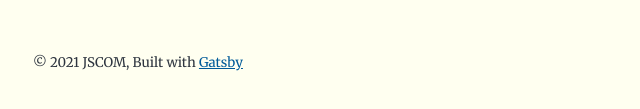
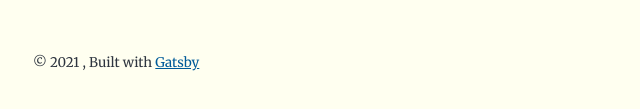
Before and after one commit to jscomu/TestGat, a Gatsby site: page / in a window 1280 px wide. Shown: the part 1276-1385 px from the top of the page, 291-931 px from the left. Built offline with nearby package versions, Linux system fonts and the light colour scheme; Gatsby itself is replaced by a stand-in of ours.

Commit message:
fix foot1

```diff
--- a/src/components/layout.js
+++ b/src/components/layout.js
@@ -25,7 +25,7 @@ const Layout = ({ location, title, children }) => {
       <header className="global-header">{header}</header>
       <main>{children}</main>
       <footer>
-        © {new Date().getFullYear()} JSCOM, Built with
+        © {new Date().getFullYear()} , Built with
         {` `}
         <a href="https://www.gatsbyjs.com">Gatsby</a>
       </footer>
```
